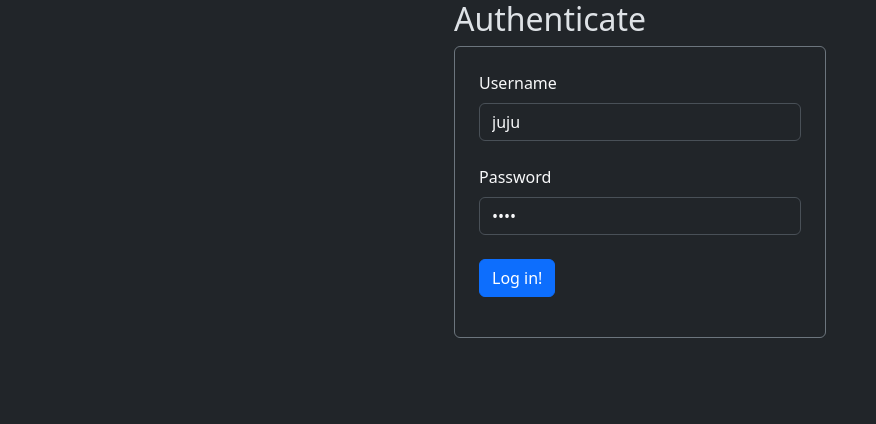
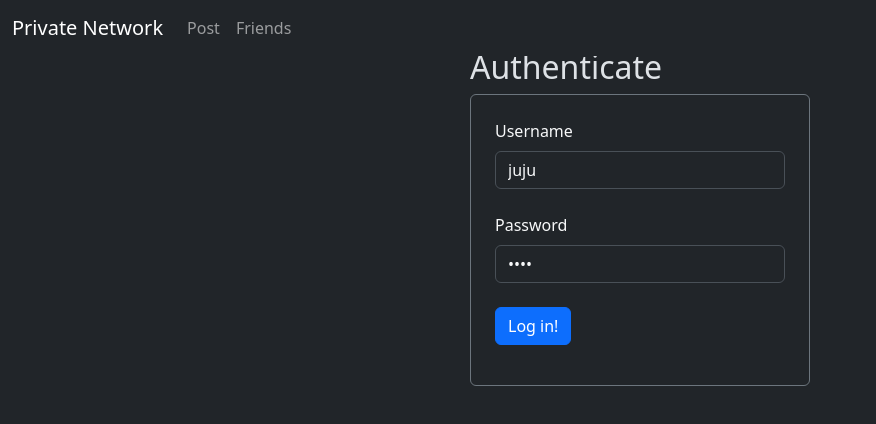
Before and after one commit to JulianScap/private-network, a Vue app in the folder front-end/: page / in a window 1280 px wide. Shown: the top 424 px of the page, without its empty margins (0-876 px from the left). Built offline with nearby package versions, Linux system fonts and the light colour scheme.

Commit message:
eppic fail L1NT

```diff
--- a/front-end/src/App.vue
+++ b/front-end/src/App.vue
@@ -1,6 +1,7 @@
 <script setup>
 import AuthView from '@/views/AuthView.vue';
 import MainView from '@/views/MainView.vue';
+import NavBarComponent from '@/components/NavBarComponent.vue';
 
 import { useAuthStore } from './stores/auth.js';
 
@@ -8,8 +9,11 @@ const authStore = useAuthStore();
 </script>
 
 <template>
-  <div class="container">
-    <AuthView v-if="!authStore.status.connected" />
-    <MainView v-else />
-  </div>
+  <NavBarComponent />
+  <main class="container">
+    <div class="p-5">
+      <AuthView v-if="!authStore.status.connected" />
+      <MainView v-else />
+    </div>
+  </main>
 </template>
--- /dev/null
+++ b/front-end/src/components/NavBarComponent.vue
@@ -0,0 +1,63 @@
+<script setup>
+import { useAuthStore } from '../stores/auth.js';
+
+const authStore = useAuthStore();
+
+function handleLogout() {
+  authStore.logout();
+  return false;
+}
+</script>
+
+<template>
+  <nav class="navbar navbar-expand-md navbar-dark fixed-top bg-dark">
+    <div class="container-fluid">
+      <a
+        class="navbar-brand"
+        href="#"
+      >
+        Private Network
+      </a>
+      <button
+        class="navbar-toggler"
+        type="button"
+        data-bs-toggle="collapse"
+        data-bs-target="#navbarCollapse"
+        aria-controls="navbarCollapse"
+        aria-expanded="false"
+        aria-label="Toggle navigation"
+      ></button>
+      <div
+        class="collapse navbar-collapse"
+        id="navbarCollapse"
+      >
+        <ul class="navbar-nav me-auto mb-2 mb-md-0">
+          <li class="nav-item">
+            <a
+              class="nav-link"
+              href="#"
+            >
+              Post
+            </a>
+          </li>
+          <li class="nav-item">
+            <a
+              class="nav-link"
+              href="#"
+            >
+              Friends
+            </a>
+          </li>
+        </ul>
+        <button
+          v-if="authStore.status.connected"
+          class="btn btn-outline-danger"
+          type="submit"
+          @click="handleLogout"
+        >
+          Logout
+        </button>
+      </div>
+    </div>
+  </nav>
+</template>
--- a/front-end/src/stores/auth.js
+++ b/front-end/src/stores/auth.js
@@ -31,8 +31,15 @@ export const useAuthStore = defineStore('auth', () => {
     }
   }
 
+  function logout() {
+    status.value.connected = false;
+    sessionStorage.removeItem('bearer');
+    currentUser.clearUser();
+  }
+
   return {
     login,
+    logout,
     status: readonly(status),
   };
 });
```
